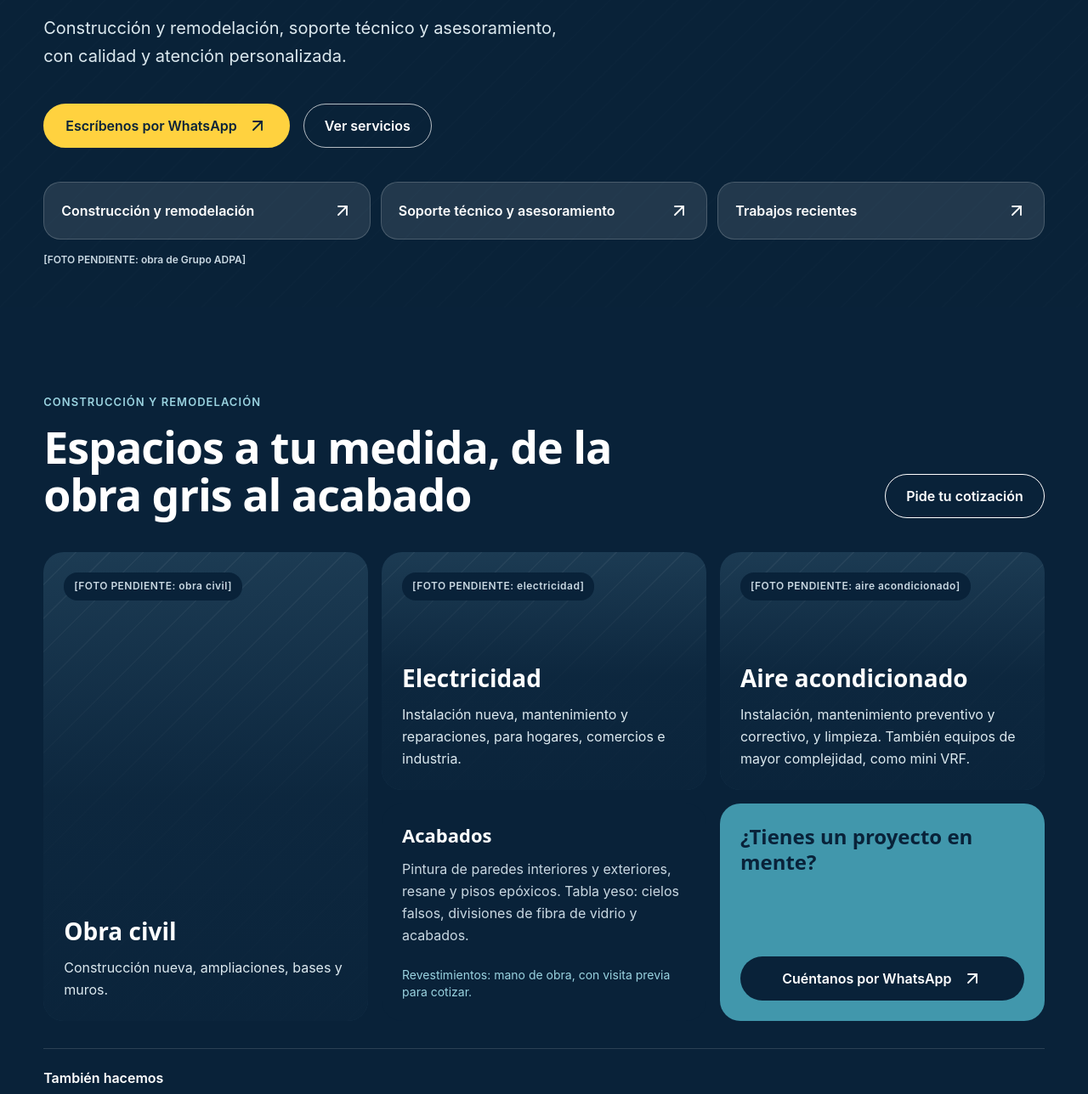
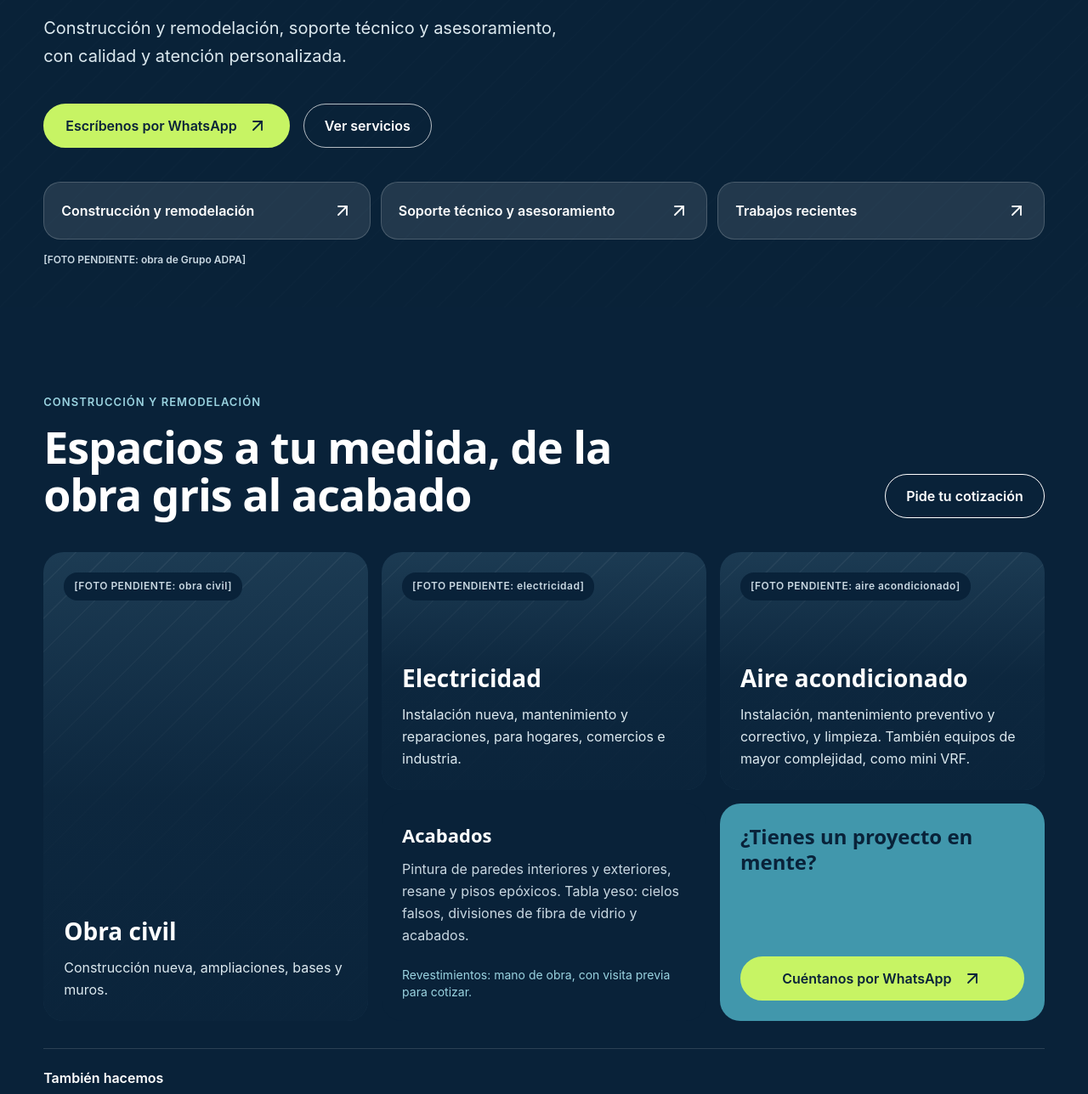
Before and after one commit to grupo-adpa/WebGrupoADPA, a website built with Vite: page index.html in a window 1280 px wide. Shown: the part 469-1757 px from the top of the page at 85% size. Built offline with nearby package versions, Linux system fonts and the light colour scheme; files whose address does not match are found by name.

Commit message:
feat: CTA lima en todos los botones de WhatsApp y favicon teal claro
- CTA principal en lima (#c7f464), texto marino (contraste 12.7:1). El
  mismo color para los botones de WhatsApp de la tarjeta y del contacto.
- Favicon, icono de 32 px y apple-touch-icon: la g en teal claro
  (#9ad3e0), transparente. El teal anterior se veía apagado en pestañas
  oscuras.
- Pendiente: el color lo confirma el responsable; design.md §2 no admite
  verde ni amarillo, así que hay que aprobarlo por PR en gadpa-platform.

Co-Authored-By: Claude Haiku 5.5 <noreply@anthropic.com>

```diff
--- a/index.html
+++ b/index.html
@@ -190,7 +190,7 @@
             class="flex min-h-[240px] flex-col justify-between gap-8 rounded-3xl bg-teal p-6 text-marino"
           >
             <h3 class="text-[24px]">¿Tienes un proyecto en mente?</h3>
-            <a class="btn-dark" data-whatsapp="general" href="__WA_GENERAL__"
+            <a class="btn-primary" data-whatsapp="general" href="__WA_GENERAL__"
               >Cuéntanos por WhatsApp<i
                 data-lucide="arrow-up-right"
                 aria-hidden="true"
@@ -443,7 +443,7 @@
             <p class="mt-6 text-lg">Escríbenos por WhatsApp o por correo.</p>
           </div>
           <div class="flex flex-col gap-4">
-            <a class="btn-dark" data-whatsapp="general" href="__WA_GENERAL__"
+            <a class="btn-primary" data-whatsapp="general" href="__WA_GENERAL__"
               >WhatsApp +504 3303-9319<i
                 data-lucide="arrow-up-right"
                 aria-hidden="true"
--- a/src/style.css
+++ b/src/style.css
@@ -25,8 +25,8 @@
   --adpa-texto-secundario: #c9d8e2;
   --adpa-acento-texto: #9ad3e0;
   --adpa-boton: #4197ac;
-  /* CTA principal: amarillo que resalta sobre marino. Texto marino (contraste ≈ 11:1). */
-  --adpa-cta: #ffd23f;
+  /* CTA principal: lima que resalta sobre marino. Texto marino (contraste 12.7:1). */
+  --adpa-cta: #c7f464;
   --adpa-borde: rgb(255 255 255 / 0.14);
   /* Reservado exclusivamente a los marcadores de foto. */
   --adpa-marcador-foto: #1c3b53;
```
Also changed, not shown: public/brand/apple-touch-icon.png, public/brand/icono-32.png, public/favicon.ico.
